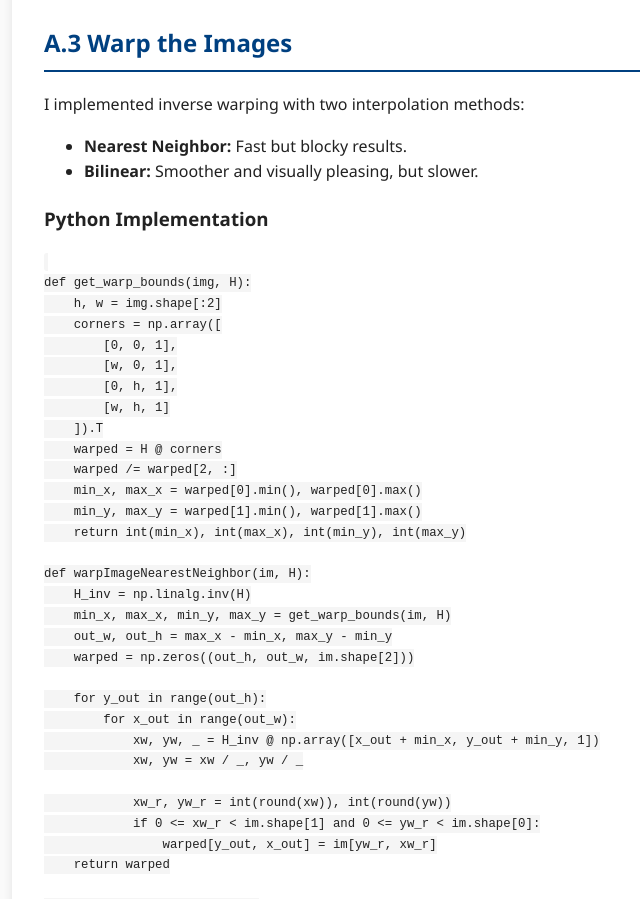
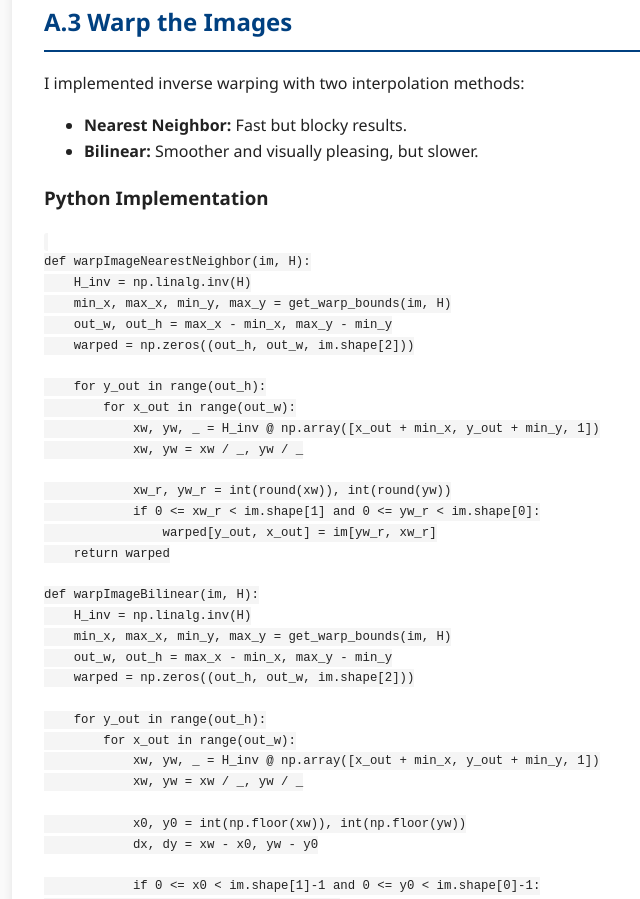
Before and after one commit to Mxm16/IMAGE-WARPING-and-MOSAICING, a plain HTML site: page index.html in a window 1280 px wide. Shown: the part 3780-4679 px from the top of the page, without its empty margins (146-786 px from the left). Drawn offline with Linux system fonts and the light colour scheme.

Commit message:
Update index.html

```diff
--- a/index.html
+++ b/index.html
@@ -137,7 +137,6 @@ def computeH(im1_pts, im2_pts):
     # Solve using least squares (Ah = b)
     h, _, _, _ = np.linalg.lstsq(A, b, rcond=None)
 
-    # Rebuild into 3×3 matrix with bottom-right set to 1
     H = np.append(h, 1).reshape(3, 3)
     return H
   </code></pre>
@@ -171,20 +170,6 @@ H =
   <h3>Python Implementation</h3>
   <pre>
 <code>
-def get_warp_bounds(img, H):
-    h, w = img.shape[:2]
-    corners = np.array([
-        [0, 0, 1],
-        [w, 0, 1],
-        [0, h, 1],
-        [w, h, 1]
-    ]).T
-    warped = H @ corners
-    warped /= warped[2, :]
-    min_x, max_x = warped[0].min(), warped[0].max()
-    min_y, max_y = warped[1].min(), warped[1].max()
-    return int(min_x), int(max_x), int(min_y), int(max_y)
-
 def warpImageNearestNeighbor(im, H):
     H_inv = np.linalg.inv(H)
     min_x, max_x, min_y, max_y = get_warp_bounds(im, H)
@@ -237,8 +222,9 @@ def warpImageBilinear(im, H):
   <p>
     Below are 2 rectified images where a tilted view was transformed to appear fronto-parallel.
   </p>
-  <img src="images/rectified.png" alt="Rectified result">
-  <img src="images/rectified1.png" alt="Rectified result">
+  <img src="images/rectified.png" alt="Rectified result 1">
+  <img src="images/rectified1.png" alt="Rectified result 2">
+  <img src="images/rectified2.png" alt="Rectified result 3">
   <p class="caption">Rectification using manually selected correspondences.</p>
 </section>
 
```
